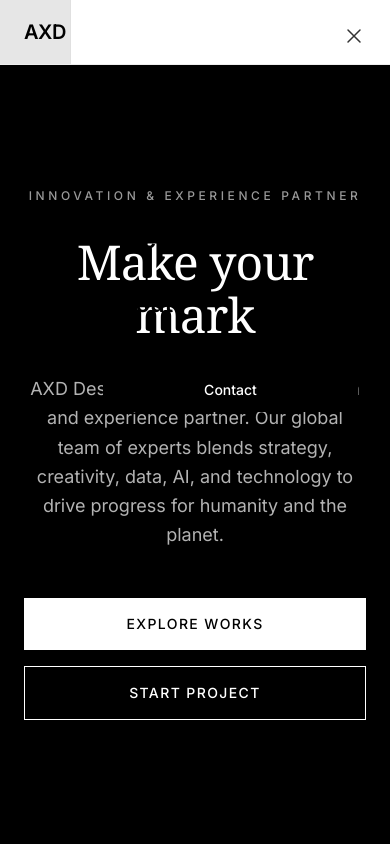
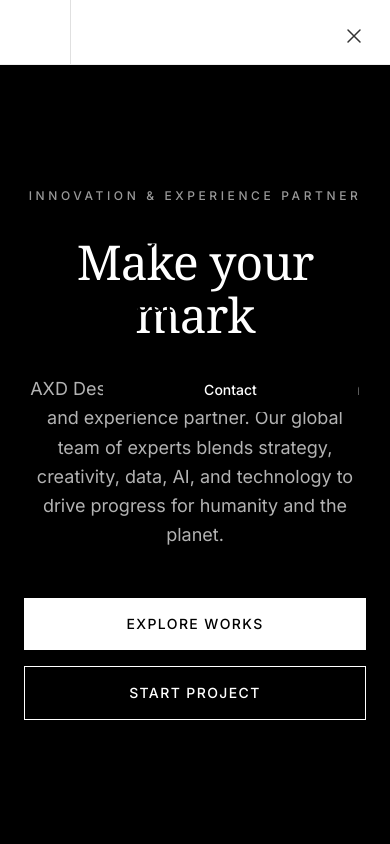
Before and after one commit to allenxie0510/axd-design-lab, a Next.js app: page / in a window 390 px wide. Both pictures are taken after a click on the button 346 px from the left and 32 px from the top of the page. Shown: the top 844 px of the page. Built offline with nearby package versions, Linux system fonts and the light colour scheme; no server answers; the database is empty.

Commit message:
fix: move mobile menu outside nav to prevent transparent background

```diff
--- a/components/Navigation.tsx
+++ b/components/Navigation.tsx
@@ -32,7 +32,12 @@ export default function Navigation() {
       </div>
 
       {/* Mobile Menu */}
-      <div className={`fixed top-0 right-0 w-80 h-full border-l border-border z-50 p-8 transform transition-transform duration-300 ${mobileMenuOpen ? 'translate-x-0' : 'translate-x-full'}`} style={{ backgroundColor: '#FFFFFF' }}>
+      {mobileMenuOpen && (
+        <div
+          className="fixed inset-0 z-[100]"
+          style={{ backgroundColor: '#FFFFFF' }}
+        >
+          <div className="absolute top-0 right-0 w-80 h-full border-l border-border p-8">
             <button
               onClick={() => setMobileMenuOpen(false)}
               className="absolute top-6 right-6 text-secondary hover:text-primary"
@@ -49,6 +54,8 @@ export default function Navigation() {
               <Link href="/#contact" onClick={() => setMobileMenuOpen(false)} className="btn-primary px-6 py-3 text-sm font-medium text-center mt-4">Contact</Link>
             </div>
           </div>
+        </div>
+      )}
     </nav>
   )
 }
```
Lines whose indentation alone changed are shown as unchanged.
